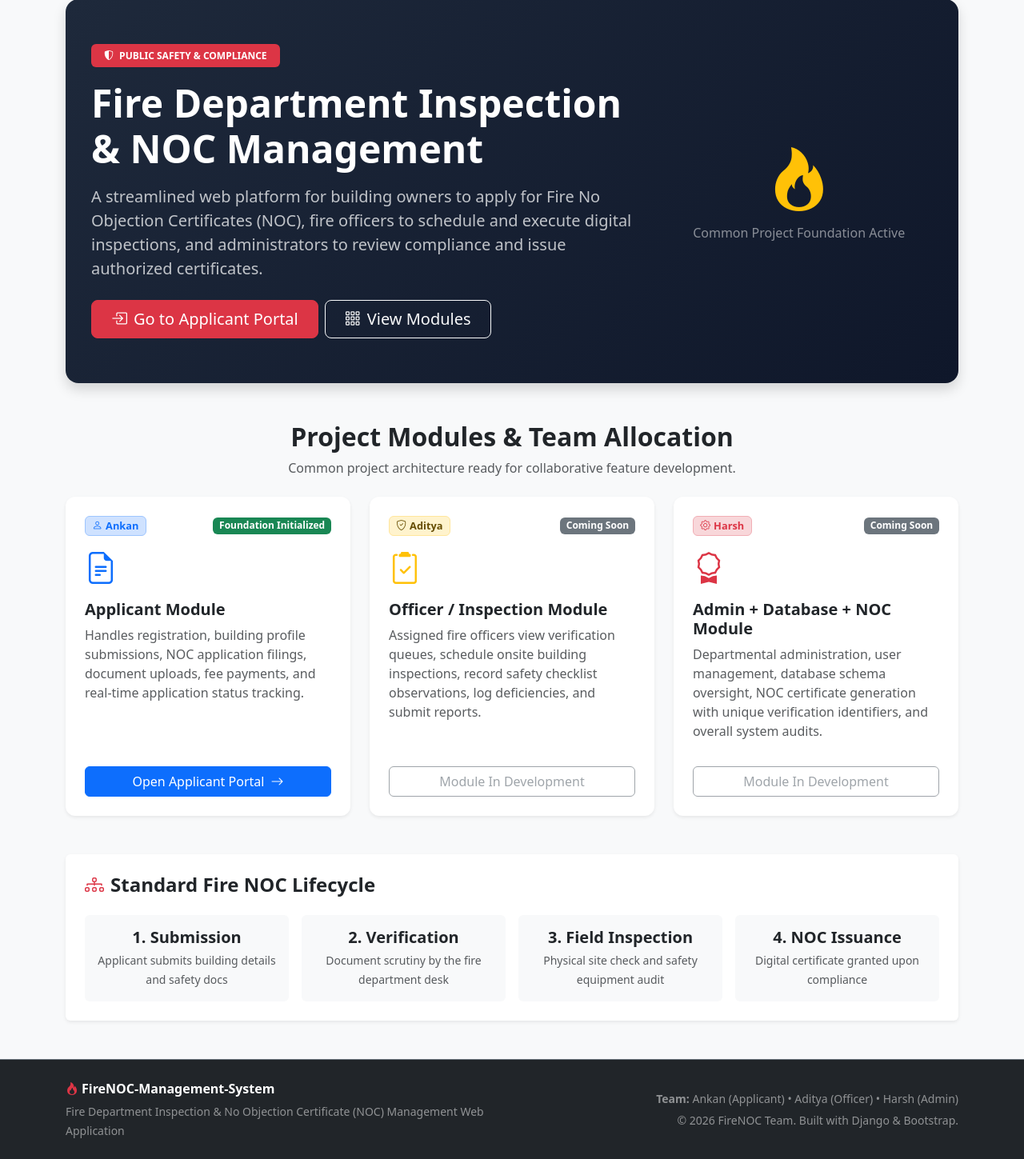
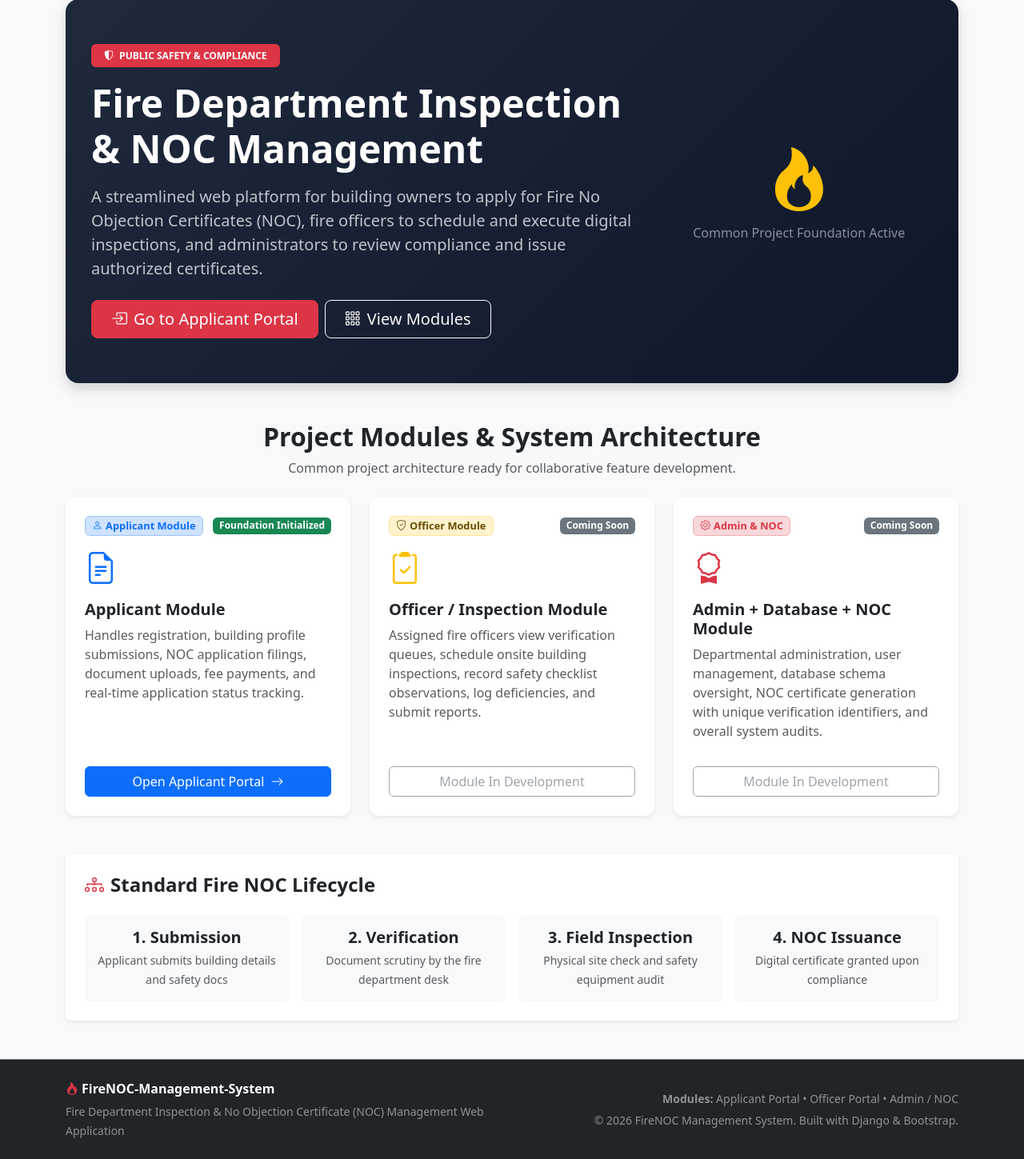
Before and after one commit to mondalankan2007-a11y/FireNOC-Management-System, a Django app: page / in a window 1280 px wide. Shown: the part 81-1530 px from the top of the page at 80% size. Run offline with Django 5.2, Linux system fonts and the light colour scheme.

Commit message:
updated Ui

```diff
--- a/config/settings.py
+++ b/config/settings.py
@@ -2,9 +2,9 @@
 Django settings for FireNOC-Management-System (config project).
 
 Common project foundation configured for team collaboration:
-- Ankan: Applicant Module
-- Aditya: Fire Officer / Inspection Module
-- Harsh: Admin + Database + NOC Module
+- Applicant Module
+- Fire Officer / Inspection Module
+- Admin + Database + NOC Module
 """
 
 import os
--- a/templates/applicants/home.html
+++ b/templates/applicants/home.html
@@ -19,7 +19,7 @@
                 </div>
                 <h1 class="h2 fw-bold text-dark mb-2">Applicant Module Coming Soon</h1>
                 <p class="text-muted lead mb-4">
-                    The core project foundation is active. The applicant module features are currently under development by Ankan.
+                    The core project foundation is active. The applicant module features are currently under development.
                 </p>
 
                 <div class="alert alert-info d-inline-block text-start mb-4">
@@ -42,7 +42,7 @@
                 </div>
             </div>
             <div class="card-footer bg-transparent border-0 text-muted small">
-                Module Owner: <strong>Ankan</strong> &bull; Branch: <code>ankan-applicant</code>
+                Module: <strong>Applicant Portal</strong> &bull; Status: <code>Active Foundation</code>
             </div>
         </div>
     </div>
--- a/templates/base.html
+++ b/templates/base.html
@@ -38,12 +38,12 @@
                         </a>
                     </li>
                     <li class="nav-item">
-                        <span class="nav-link text-secondary" title="Coming Soon (Aditya)">
+                        <span class="nav-link text-secondary" title="Coming Soon">
                             <i class="bi bi-shield-check me-1"></i>Officer Portal <span class="badge bg-secondary">Soon</span>
                         </span>
                     </li>
                     <li class="nav-item">
-                        <span class="nav-link text-secondary" title="Coming Soon (Harsh)">
+                        <span class="nav-link text-secondary" title="Coming Soon">
                             <i class="bi bi-gear-wide-connected me-1"></i>Admin / NOC <span class="badge bg-secondary">Soon</span>
                         </span>
                     </li>
@@ -92,9 +92,9 @@
                 </div>
                 <div class="col-md-6 text-center text-md-end">
                     <small class="d-block mb-1">
-                        <strong>Team:</strong> Ankan (Applicant) &bull; Aditya (Officer) &bull; Harsh (Admin)
+                        <strong>Modules:</strong> Applicant Portal &bull; Officer Portal &bull; Admin / NOC
                     </small>
-                    <small>&copy; 2026 FireNOC Team. Built with Django & Bootstrap.</small>
+                    <small>&copy; 2026 FireNOC Management System. Built with Django & Bootstrap.</small>
                 </div>
             </div>
         </div>
--- a/templates/home.html
+++ b/templates/home.html
@@ -33,10 +33,10 @@
     </div>
 </div>
 
-<!-- Team & Planned Modules Section -->
+<!-- Modules Section -->
 <div id="modules" class="mb-5">
     <div class="text-center mb-4">
-        <h2 class="fw-bold">Project Modules & Team Allocation</h2>
+        <h2 class="fw-bold">Project Modules & System Architecture</h2>
         <p class="text-muted">Common project architecture ready for collaborative feature development.</p>
     </div>
 
@@ -47,7 +47,7 @@
                 <div class="card-body p-4 d-flex flex-column">
                     <div class="d-flex justify-content-between align-items-center mb-3">
                         <span class="badge bg-primary-subtle text-primary border border-primary-subtle badge-role">
-                            <i class="bi bi-person me-1"></i>Ankan
+                            <i class="bi bi-person me-1"></i>Applicant Module
                         </span>
                         <span class="badge bg-success">Foundation Initialized</span>
                     </div>
@@ -73,7 +73,7 @@
                 <div class="card-body p-4 d-flex flex-column">
                     <div class="d-flex justify-content-between align-items-center mb-3">
                         <span class="badge bg-warning-subtle text-warning-emphasis border border-warning-subtle badge-role">
-                            <i class="bi bi-shield-check me-1"></i>Aditya
+                            <i class="bi bi-shield-check me-1"></i>Officer Module
                         </span>
                         <span class="badge bg-secondary">Coming Soon</span>
                     </div>
@@ -99,7 +99,7 @@
                 <div class="card-body p-4 d-flex flex-column">
                     <div class="d-flex justify-content-between align-items-center mb-3">
                         <span class="badge bg-danger-subtle text-danger border border-danger-subtle badge-role">
-                            <i class="bi bi-gear me-1"></i>Harsh
+                            <i class="bi bi-gear me-1"></i>Admin & NOC
                         </span>
                         <span class="badge bg-secondary">Coming Soon</span>
                     </div>
```
Also changed, not shown: README.md.
